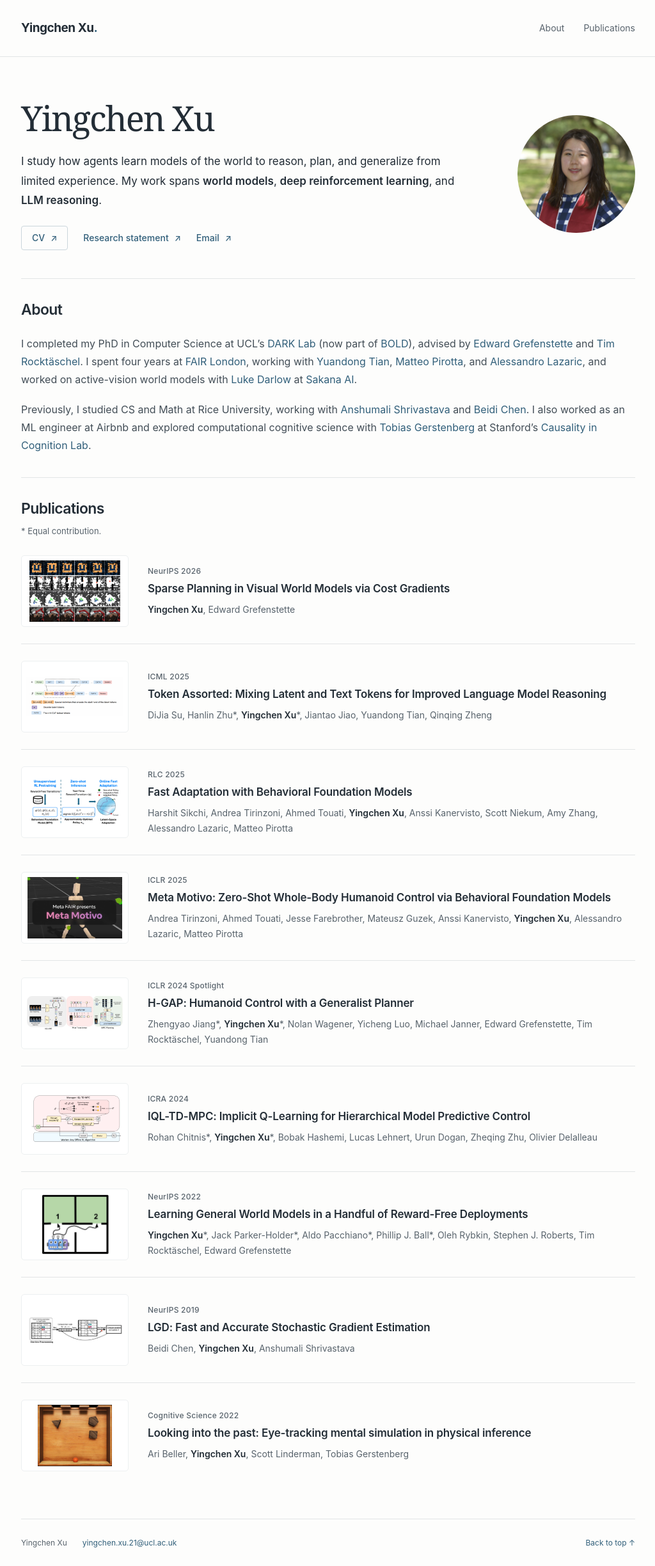
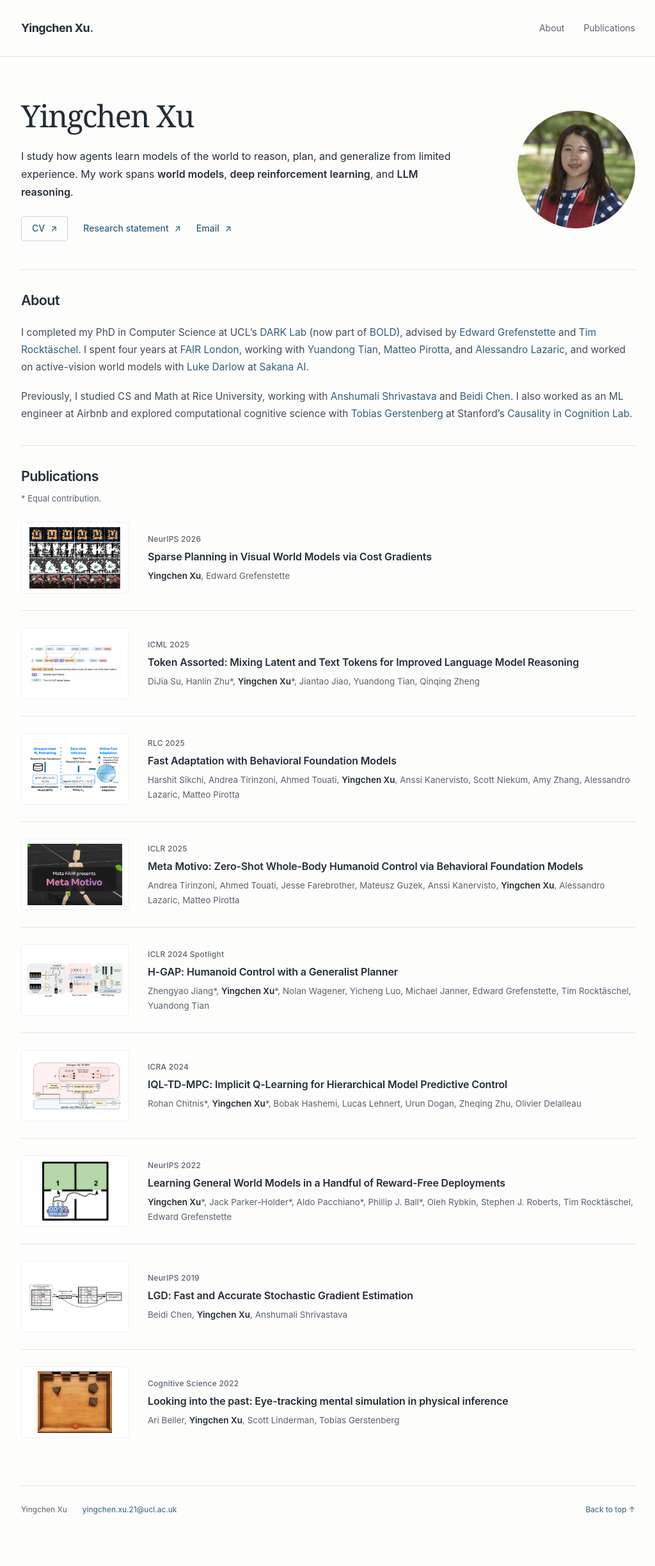
Before and after one commit to ycxuyingchen/ycxuyingchen.github.io, a Jekyll site: the page built from index.markdown, in a window 1280 px wide. Shown: the whole page at 64% size, without its empty margins (127-1151 px from the left). Built offline with Jekyll 4.4.1, drawn with Linux system fonts in a browser that asks for light colours; after the commit the page ends 2396 px from its top, so only the background shows below that.

Commit message:
Adjust typography to a balanced smaller scale

```diff
--- a/assets/css/profile.css
+++ b/assets/css/profile.css
@@ -14,7 +14,7 @@ body {
   background: var(--paper);
   color: var(--ink);
   font-family: -apple-system, BlinkMacSystemFont, "Segoe UI", Helvetica, Arial, sans-serif;
-  font-size: 16px;
+  font-size: 15.5px;
   line-height: 1.75;
   -webkit-font-smoothing: antialiased;
 }
@@ -26,20 +26,20 @@ strong { font-weight: 600; }
 .profile-container { width: min(960px, calc(100% - 80px)); margin-inline: auto; }
 .profile-header { border-bottom: 1px solid var(--line); }
 .header-inner { min-height: 88px; display: flex; align-items: center; justify-content: space-between; gap: 24px; }
-.profile-wordmark { color: var(--ink); font-size: 19px; font-weight: 650; letter-spacing: -.5px; }
+.profile-wordmark { color: var(--ink); font-size: 18px; font-weight: 650; letter-spacing: -.5px; }
 .profile-wordmark span { color: var(--accent); }
 .header-inner nav { display: flex; gap: 30px; font-size: 14px; }
 .header-inner nav a { color: var(--muted); }
 .profile-intro { display: grid; grid-template-columns: minmax(0, 1fr) 184px; align-items: center; gap: 72px; padding: 64px 0 44px; }
-h1 { font-family: Georgia, "Times New Roman", serif; font-size: 54px; font-weight: 400; letter-spacing: -2px; line-height: 1.15; margin: 0 0 22px; }
-.profile-intro-copy > p { font-size: 17px; line-height: 1.8; }
+h1 { font-family: Georgia, "Times New Roman", serif; font-size: 48px; font-weight: 400; letter-spacing: -1.6px; line-height: 1.15; margin: 0 0 22px; }
+.profile-intro-copy > p { font-size: 16px; line-height: 1.75; }
 .profile-portrait { display: block; width: 184px; height: 184px; object-fit: cover; border-radius: 50%; }
 .profile-links { display: flex; flex-wrap: wrap; gap: 12px 24px; align-items: center; margin-top: 24px; font-size: 14px; font-weight: 500; }
 .profile-links a { display: inline-flex; gap: 9px; align-items: center; padding: 7px 0; }
 .profile-links .primary-link { border: 1px solid #cbd6dc; border-radius: 4px; padding: 6px 16px; }
 .profile-links .primary-link:hover { background: #edf2f5; text-decoration: none; }
 .profile-links span { font-size: 13px; }
-.section-heading { font-size: 23px; font-weight: 600; letter-spacing: -.6px; line-height: 1.4; margin: 0 0 22px; }
+.section-heading { font-size: 21.5px; font-weight: 600; letter-spacing: -.6px; line-height: 1.4; margin: 0 0 22px; }
 .profile-about { padding-top: 32px; border-top: 1px solid var(--line); }
 .profile-about p { color: #424d56; }
 .publications { margin-top: 36px; padding-top: 32px; border-top: 1px solid var(--line); }
@@ -50,10 +50,10 @@ h1 { font-family: Georgia, "Times New Roman", serif; font-size: 54px; font-weigh
 .publication-image { display: flex; align-items: center; justify-content: center; height: 112px; padding: 7px; border: 1px solid #edf0f1; border-radius: 5px; background: #fff; overflow: hidden; }
 .publication-image img { display: block; width: 100%; height: 100%; object-fit: contain; }
 .publication-venue { margin: 0 0 5px; color: var(--muted); font-size: 12px; font-weight: 500; letter-spacing: .25px; }
-.publication h3 { font-size: 17px; font-weight: 600; line-height: 1.5; letter-spacing: -.15px; margin: 0 0 7px; }
+.publication h3 { font-size: 16px; font-weight: 600; line-height: 1.5; letter-spacing: -.15px; margin: 0 0 7px; }
 .publication h3 a { color: var(--ink); }
 .publication h3 a:hover { color: var(--accent); }
-.publication-authors { margin: 0; font-size: 14px; line-height: 1.7; color: var(--muted); }
+.publication-authors { margin: 0; font-size: 13.5px; line-height: 1.7; color: var(--muted); }
 .publication-authors strong { color: var(--ink); }
 .profile-footer { border-top: 1px solid var(--line); padding-block: 26px; margin-top: 48px; display: flex; gap: 12px 24px; color: var(--muted); font-size: 12px; }
 .profile-footer a:last-child { margin-left: auto; }
@@ -64,11 +64,10 @@ h1 { font-family: Georgia, "Times New Roman", serif; font-size: 54px; font-weigh
   .profile-container { width: calc(100% - 40px); }
   .header-inner { min-height: 74px; gap: 16px; }
   .header-inner nav { gap: 18px; font-size: 13px; }
-  .profile-wordmark { font-size: 17px; }
+  .profile-wordmark { font-size: 16.5px; }
   .profile-intro { grid-template-columns: minmax(0, 1fr) 116px; gap: 28px; padding: 42px 0 32px; align-items: start; }
   .profile-portrait { width: 116px; height: 116px; margin-top: 8px; }
-  h1 { font-size: 43px; }
-  .profile-intro-copy > p { font-size: 16px; }
+  h1 { font-size: 40px; }
   .profile-links { gap: 10px 20px; }
   .publication { grid-template-columns: 124px minmax(0, 1fr); gap: 22px; }
   .publication-image { height: 94px; }
@@ -79,7 +78,7 @@ h1 { font-family: Georgia, "Times New Roman", serif; font-size: 54px; font-weigh
   .header-inner nav { gap: 16px; }
   .profile-intro { display: grid; grid-template-columns: 1fr 88px; gap: 18px; }
   .profile-intro-copy { display: contents; }
-  .profile-intro h1 { grid-column: 1; grid-row: 1; align-self: center; margin: 0; font-size: 40px; }
+  .profile-intro h1 { grid-column: 1; grid-row: 1; align-self: center; margin: 0; font-size: 36px; }
   .profile-photo { grid-column: 2; grid-row: 1; }
   .profile-portrait { width: 88px; height: 88px; margin: 0; }
   .profile-intro-copy > p, .profile-links { grid-column: 1 / -1; margin: 0; }
@@ -87,8 +86,6 @@ h1 { font-family: Georgia, "Times New Roman", serif; font-size: 54px; font-weigh
   .profile-about { padding-top: 26px; }
   .publication { grid-template-columns: 88px minmax(0, 1fr); gap: 16px; align-items: start; padding-block: 23px; }
   .publication-image { height: 74px; margin-top: 5px; padding: 4px; }
-  .publication h3 { font-size: 16px; }
-  .publication-authors { font-size: 13px; }
   .profile-footer { flex-wrap: wrap; margin-top: 28px; }
   .profile-footer a:last-child { margin-left: 0; }
 }
```
Also changed, not shown: assets/css/travel.css (+5 -5 lines).
